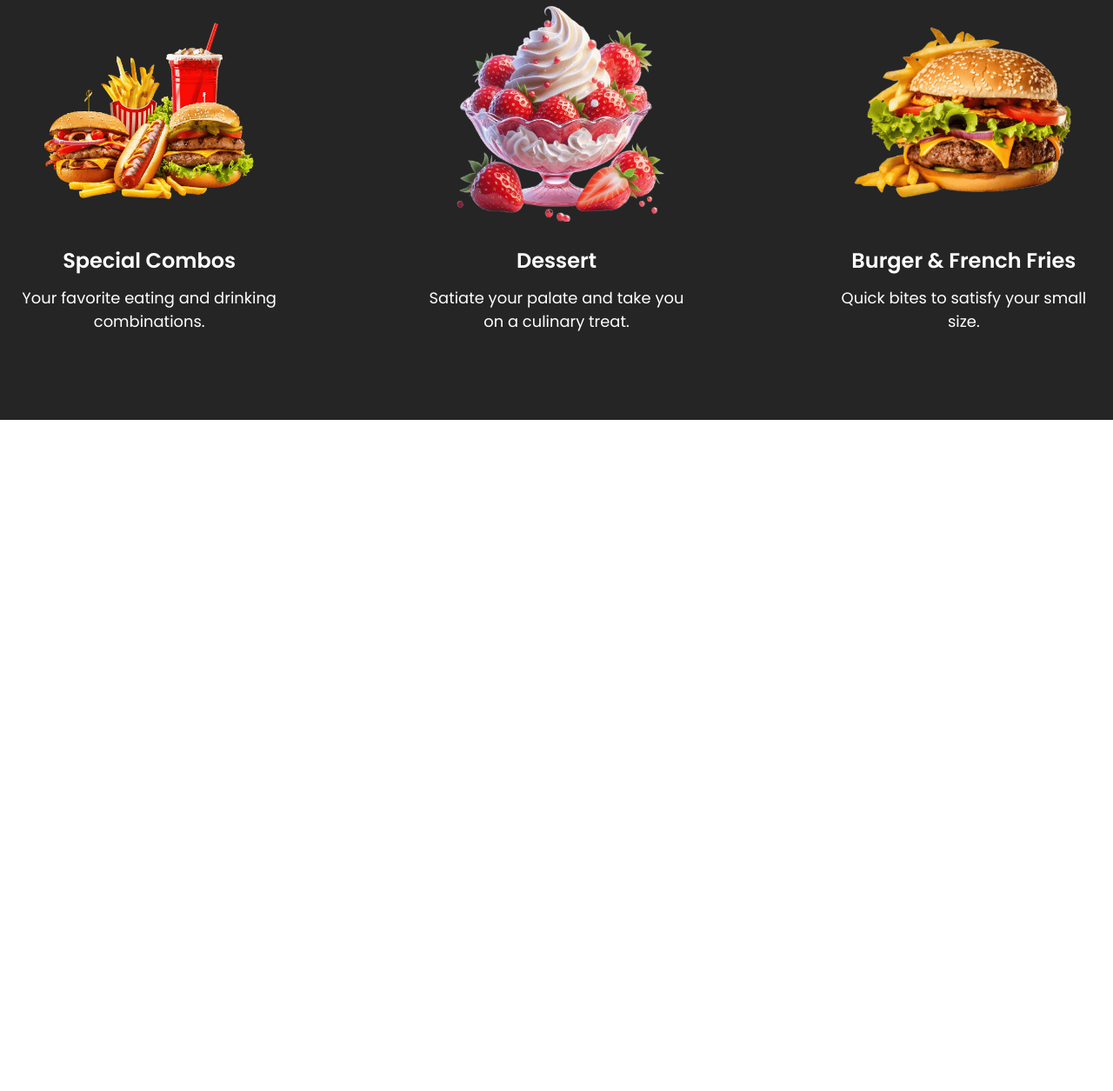
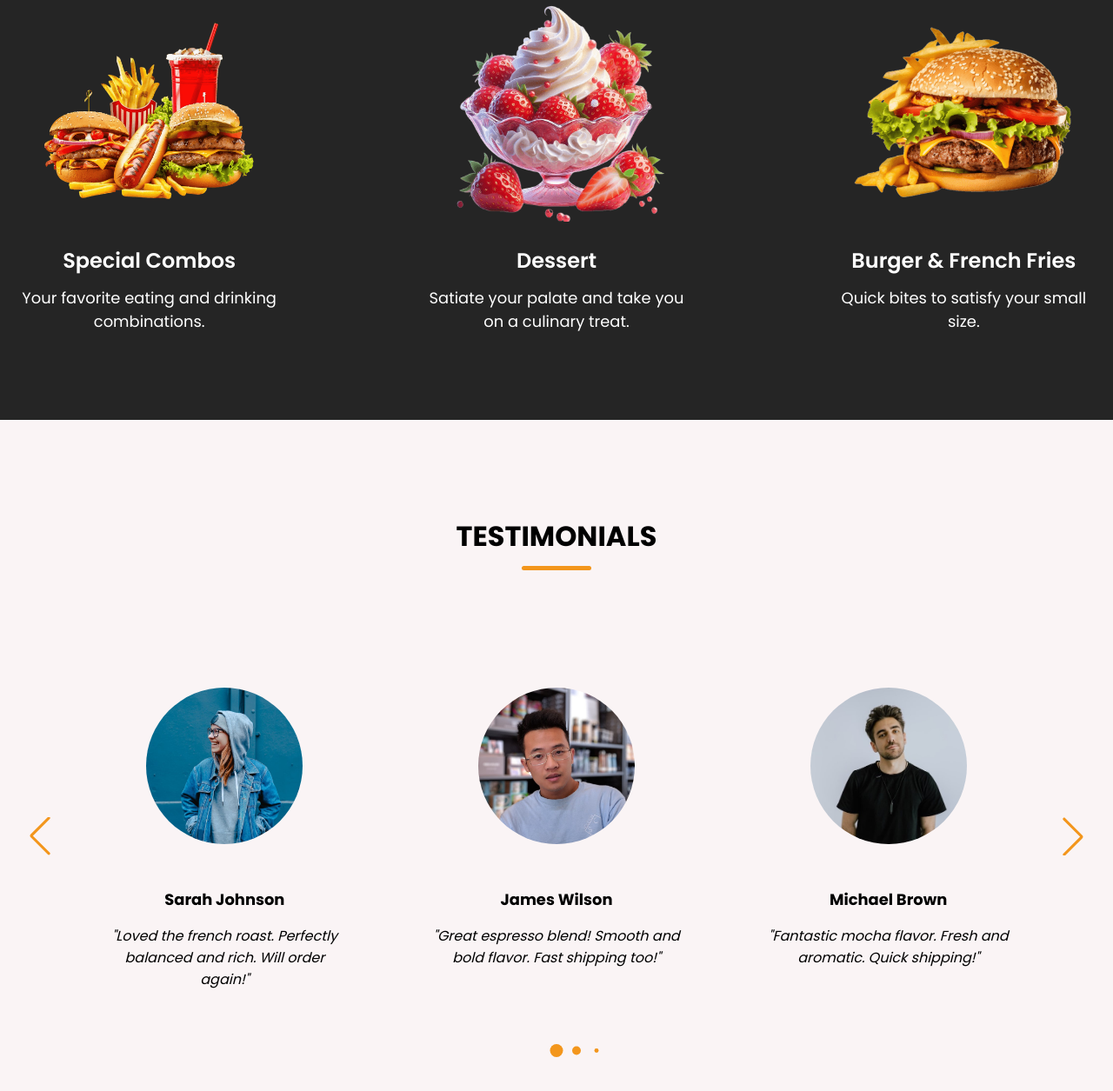
Before and after one commit to Meche221/Coffee-shop, a plain HTML site: page index.html in a window 1280 px wide. Shown: the part 2234-3489 px from the top of the page at 87% size. Before the commit the page ends 2717 px from the top, so only its background shows below. Drawn offline with nearby package versions, Linux system fonts and the light colour scheme; a web font is replaced by a local one.

Commit message:
testimonials added with swiper js (with responsiveness)

```diff
--- a/index.html
+++ b/index.html
@@ -6,6 +6,8 @@
   <title>Coffee Shop</title>
   <!-- Linking Font Awesome for icons -->
   <link rel="stylesheet" href="https://cdnjs.cloudflare.com/ajax/libs/font-awesome/7.0.1/css/all.min.css">
+  <!-- Linking swiper js -->
+  <link rel="stylesheet" href="https://cdn.jsdelivr.net/npm/swiper@12/swiper-bundle.min.css">
   <link rel="stylesheet" href="style.css">
 </head>
 <body>
@@ -118,8 +120,54 @@
           </ul>
         </div>
        </section>
+
+       <!-- Testimonials section -->
+        <section class="testimonials-section">
+          <h2 class="section-title">Testimonials</h2>
+          <div class="section-content">
+            <div class="slider-container swiper">
+              <div class="slider-wrapper">
+                <ul class="testimonials-list swiper-wrapper">
+                  <li class="testimonial swiper-slide">
+                    <img src="image/user-1.jpg" alt="" class="user-image">
+                    <h3 class="name">Sarah Johnson</h3>
+                    <i class="feedback">"Loved the french roast. Perfectly balanced and rich. Will order again!"</i>
+                  </li>
+                  <li class="testimonial swiper-slide">
+                    <img src="image/user-2.jpg" alt="" class="user-image">
+                    <h3 class="name">James Wilson</h3>
+                    <i class="feedback">"Great espresso blend! Smooth and bold flavor. Fast shipping too!"</i>
+                  </li>
+                  <li class="testimonial swiper-slide">
+                    <img src="image/user-3.jpg" alt="" class="user-image">
+                    <h3 class="name">Michael Brown</h3>
+                    <i class="feedback">"Fantastic mocha flavor. Fresh and aromatic. Quick shipping!"</i>
+                  </li>
+                  <li class="testimonial swiper-slide">
+                    <img src="image/user-4.jpg" alt="" class="user-image">
+                    <h3 class="name">Emily Harris</h3>
+                    <i class="feedback">"Excellent quality! Fresh beans and quick delivery. Highly recommend."</i>
+                  </li>
+                  <li class="testimonial swiper-slide">
+                    <img src="image/user-5.jpg" alt="" class="user-image">
+                    <h3 class="name">Anthony Thompson</h3>
+                    <i class="feedback">"Best decaf I've tried! Smooth and flavorful. Arrived promptly."</i>
+                  </li>
+                </ul>
+
+                <div class="swiper-pagination"></div>
+                <div class="swiper-slide-button swiper-button-prev"></div>
+                <div class="swiper-slide-button swiper-button-next"></div>
+              </div>
+            </div>
+          </div>
+        </section>
   </main>
 
+  <!-- Linking Swiper Script -->
+  <script src="https://cdn.jsdelivr.net/npm/swiper@12/swiper-bundle.min.js"></script>
+
+  <!-- Linking custom script -->
   <script src="script.js"></script>
 </body>
 </html>
--- a/script.js
+++ b/script.js
@@ -8,3 +8,37 @@ menuOpenButton.addEventListener("click", ()=> {
 
 //close menu when the close button is clicked
 menuCloseButton.addEventListener("click", ()=> menuOpenButton.click())
+
+// Initialize Swiper
+const swiper = new Swiper('.slider-wrapper', {
+  loop: true,
+  grabCursor: true,
+  spaceBetween: 25,
+
+  // If we need pagination
+  pagination: {
+    el: '.swiper-pagination',
+    clickable: true,
+    dynamicBullets: true,
+  },
+
+  // Navigation arrows
+  navigation: {
+    nextEl: '.swiper-button-next',
+    prevEl: '.swiper-button-prev',
+  },
+
+  // Responsive breakpoints
+  breakpoints: {
+    0: {
+      slidesPerView: 1
+    },
+    768: {
+      slidesPerView: 2
+    },
+    1024: {
+      slidesPerView: 3
+    },
+
+  }
+});
--- a/style.css
+++ b/style.css
@@ -283,6 +283,60 @@ header .navbar{
   font-size: var(--font-size-m);
 }
 
+/* Testimonials Styling */
+.testimonials-section{
+  padding: 50px 0 100px;
+  background: var(--light-pink-color);
+}
+
+
+.testimonials-section .slider-wrapper{
+  overflow: hidden;
+  margin: 0 60px 50px;
+}
+
+.testimonials-section .testimonial{
+  display: flex;
+  padding: 35px;
+  text-align: center;
+  flex-direction: column;
+  align-items: center;
+}
+
+.testimonials-section .testimonial .user-image{
+  width: 180px;
+  height: 180px;
+  object-fit: cover;
+  margin-bottom: 50px;
+  border-radius: var(--border-radius-circle);
+}
+
+.testimonials-section .testimonial .name{
+  margin-bottom: 16px;
+  font-size: var(--font-size-m);
+}
+
+.testimonials-section .testimonial .feedback{
+  line-height: 25px;
+}
+
+.testimonials-section .swiper-pagination-bullet{
+  width: 15px;
+  height: 15px;
+  opacity: 1;
+  background: var(--secondary-color);
+}
+
+.testimonials-section .swiper-slide-button{
+  margin-top: -50px;
+  color: var(--secondary-color);
+  transition: 0.3s ease;
+}
+
+.testimonials-section .swiper-slide-button:hover{
+  color: var(--primary-color);
+}
+
 /* Responsive media query code for max width 1024px */
 @media screen and (max-width: 1024px){
   .menu-section .menu-list{
@@ -409,4 +463,12 @@ header .navbar{
   .menu-section .menu-list .menu-item{
     width: 100%
   }
+
+  .testimonials-section .slider-wrapper{
+    margin: 0 0 30px;
+  }
+
+  .testimonials-section .swiper-slide-button{
+    display: none;
+  }
 }
```
